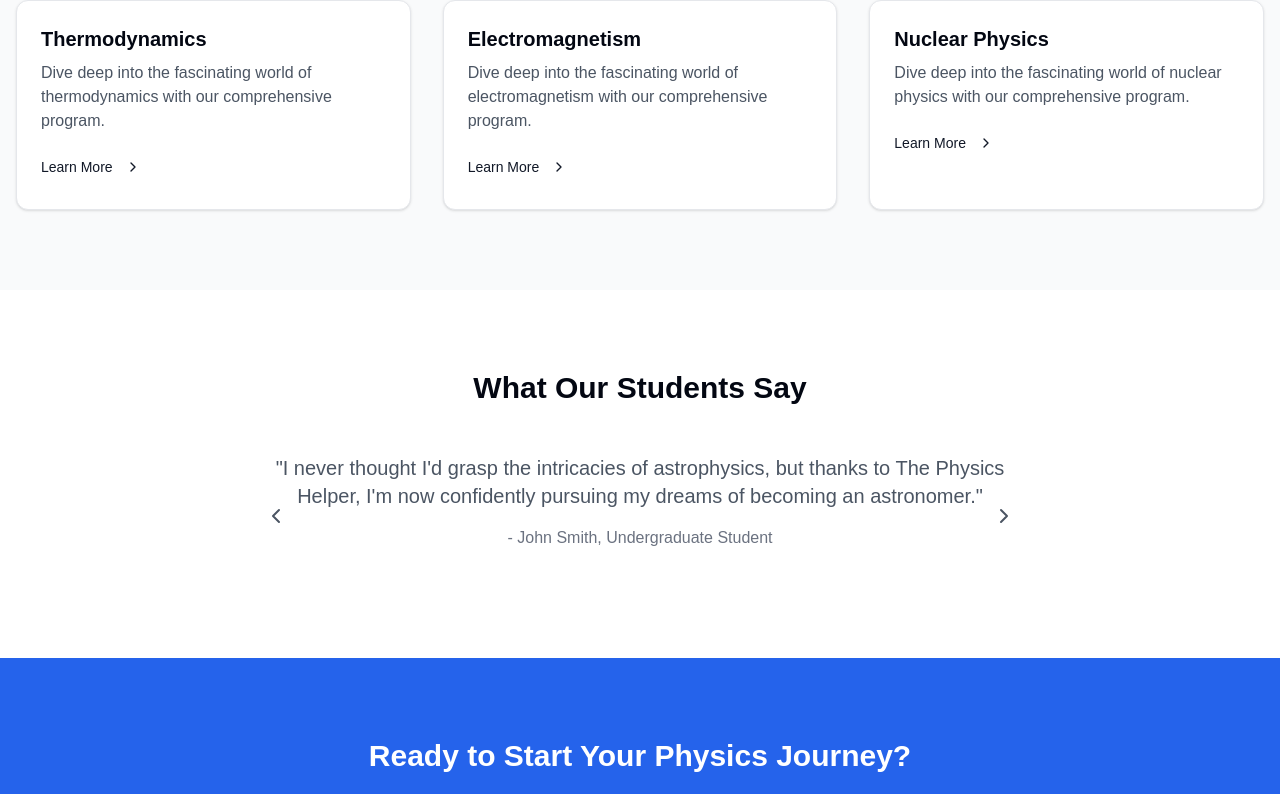
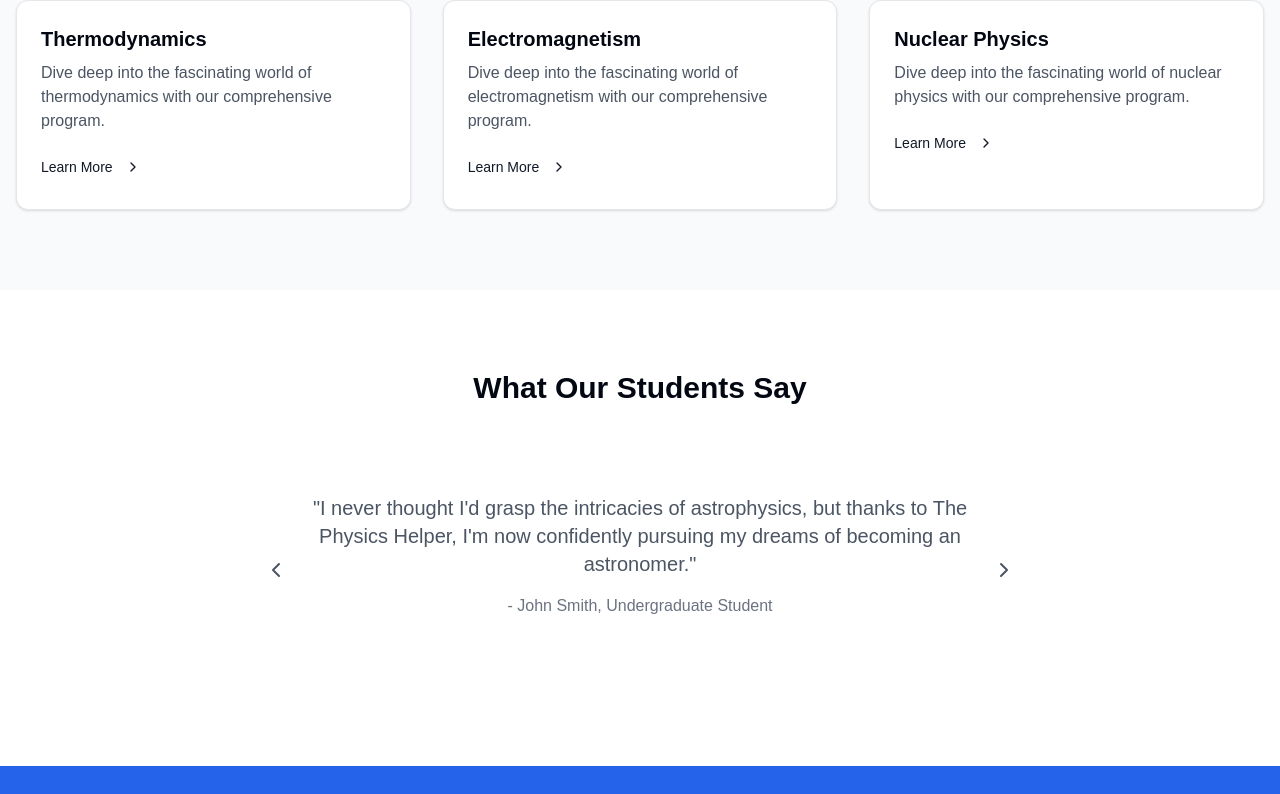
Before and after one commit to soumik-aj12/the-physics-helper-landing-page, a Next.js app: page / in a window 1280 px wide. Shown: the part 1994-2788 px from the top of the page. Built offline with nearby package versions, Linux system fonts and the light colour scheme.

Commit message:
fixed ui related to testimonial and hero

```diff
--- a/components/Contact.tsx
+++ b/components/Contact.tsx
@@ -9,7 +9,7 @@ const Contact = () => {
       <h2 className="text-3xl font-bold mb-4">Ready to Start Your Physics Journey?</h2>
       <p className="text-xl mb-8">Join The Physics Helper today and unlock the mysteries of the universe.</p>
       <Button size="lg" variant="secondary">
-        Apply Now
+        Contact Now
         <ChevronRight className="ml-2 h-4 w-4" />
       </Button>
     </div>
--- a/components/Header.tsx
+++ b/components/Header.tsx
@@ -12,7 +12,7 @@ const Header = () => {
             <Atom className="h-8 w-8 text-blue-600" />
             <span className="text-2xl font-bold text-gray-800">The Physics Helper</span>
           </Link>
-          <div className="flex items-center md:space-x-6">
+          <div className="flex items-center justify-center md:space-x-6">
             <nav className="hidden md:flex space-x-6">
               <Link href="#about" className="text-gray-600 hover:text-blue-600">
                 About
--- a/components/Hero.tsx
+++ b/components/Hero.tsx
@@ -17,7 +17,7 @@ const Hero = () => {
                 <ChevronRight className="ml-2 h-4 w-4" />
               </Button>
             </div>
-            <div className="md:w-1/2">
+            <div className="w-2/3 md:w-fit">
               <Image
                 src="https://placehold.co/600x400"
                 alt="Physics Concept Illustration"
--- a/components/Testimonial/InfiniteCarousel.tsx
+++ b/components/Testimonial/InfiniteCarousel.tsx
@@ -67,7 +67,7 @@ export function InfiniteCarousel() {
         >
           {testimonials.map((testimonial, index) => (
             <div key={index} className="w-full flex-shrink-0">
-              <blockquote className="text-center">
+              <blockquote className="text-center m-10">
                 <p className="text-xl text-gray-600 mb-4">"{testimonial.content}"</p>
                 <footer className="text-gray-500">
                   - {testimonial.author}, {testimonial.title}
```
